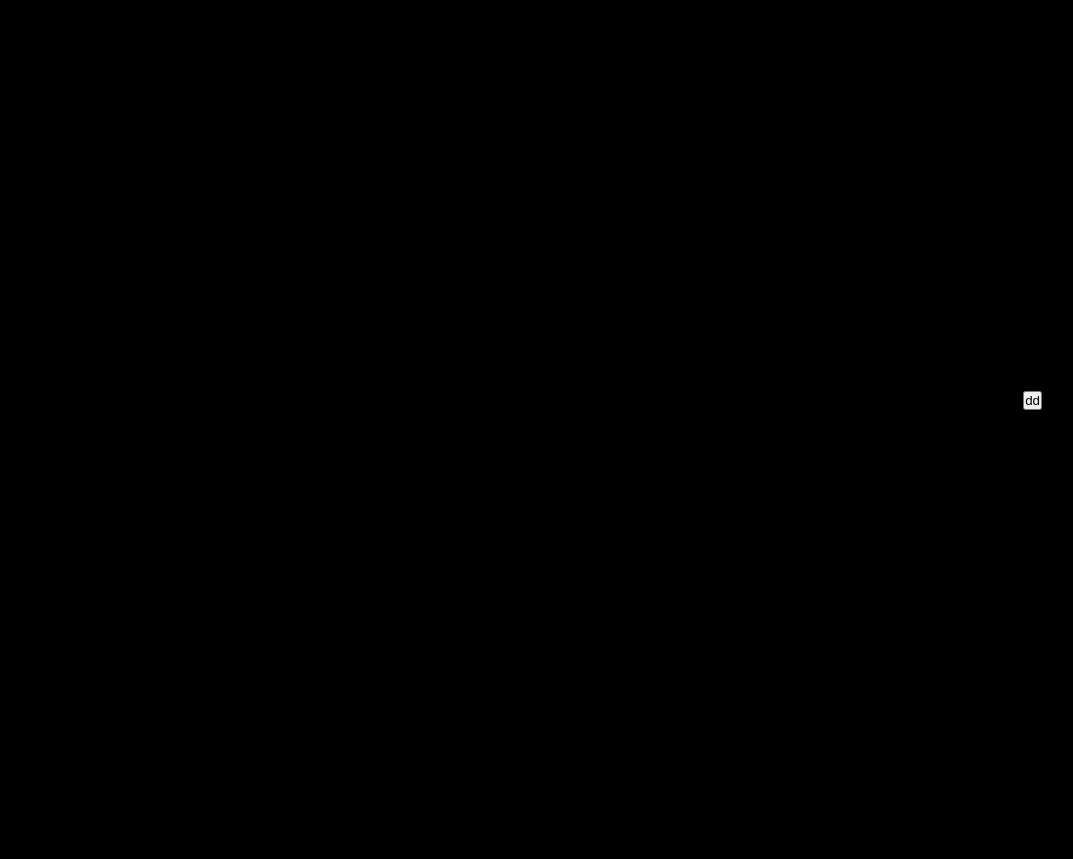
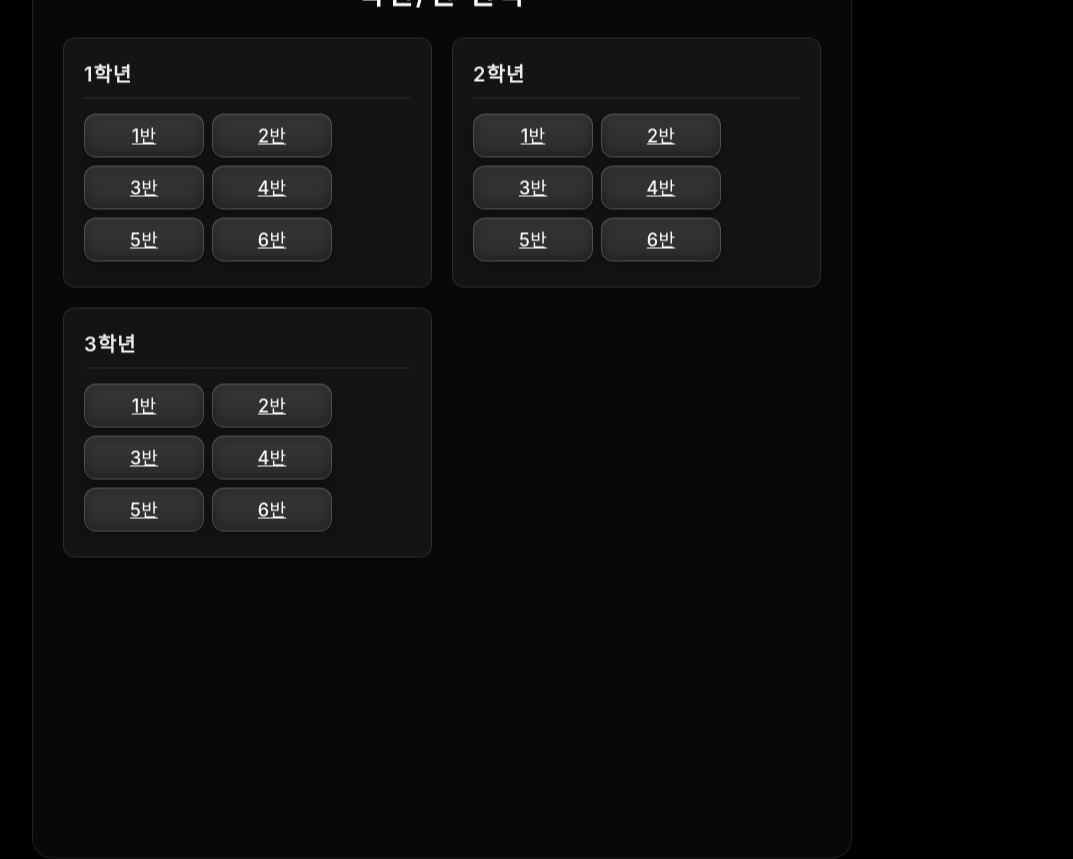
Before and after one commit to DimiCheck/dimicheck, a plain HTML site: page templates/home.html in a window 1280 px wide. Shown: the whole page, without its empty margins (198-1271 px from the left). Before the commit the page ends 800 px from the top, so only its background shows below. Drawn offline with Linux system fonts and the light colour scheme; files that its build step writes are made by us from their sources.

Commit message:
feat: 반 선택 및 인원수 변동 구현

```diff
--- a/templates/home.html
+++ b/templates/home.html
@@ -1,15 +1,56 @@
-<!DOCTYPE html>
+<!doctype html>
 <html lang="ko">
 <head>
-  <meta charset="UTF-8" />
-  <meta name="viewport" content="width=device-width, initial-scale=1.0"/>
-  <title>Modern Clock + Board + Noise Alert</title>
-  <link rel="stylesheet" href="main.css">
-  <script src="https://cdn.jsdelivr.net/npm/fireworks-js@2.x/dist/index.umd.js"></script>
+  <meta charset="utf-8" />
+  <meta name="viewport" content="width=device-width,initial-scale=1" />
+  <title>학년·반 선택</title>
+  <link rel="stylesheet" href="main.css" />
 </head>
+<body>
+  <div class="board-container">
+    <div class="board-title">학년/반 선택</div>
+    <div class="board-grid">
 
-<body>
-    <button>dd</button>
+      <!-- 1학년 -->
+      <div class="board-section">
+        <div class="section-title">1학년</div>
+        <div class="section-content">
+          <a class="reason-btn" href="/?grade=1&section=1">1반</a>
+          <a class="reason-btn" href="/?grade=1&section=2">2반</a>
+          <a class="reason-btn" href="/?grade=1&section=3">3반</a>
+          <a class="reason-btn" href="/?grade=1&section=4">4반</a>
+          <a class="reason-btn" href="/?grade=1&section=5">5반</a>
+          <a class="reason-btn" href="/?grade=1&section=6">6반</a>
+        </div>
+      </div>
+
+      <!-- 2학년 -->
+      <div class="board-section">
+        <div class="section-title">2학년</div>
+        <div class="section-content">
+          <a class="reason-btn" href="/?grade=2&section=1">1반</a>
+          <a class="reason-btn" href="/?grade=2&section=2">2반</a>
+          <a class="reason-btn" href="/?grade=2&section=3">3반</a>
+          <a class="reason-btn" href="/?grade=2&section=4">4반</a>
+          <a class="reason-btn" href="/?grade=2&section=5">5반</a>
+          <a class="reason-btn" href="/?grade=2&section=6">6반</a>
+        </div>
+      </div>
+
+      <!-- 3학년 -->
+      <div class="board-section">
+        <div class="section-title">3학년</div>
+        <div class="section-content">
+          <a class="reason-btn" href="/?grade=3&section=1">1반</a>
+          <a class="reason-btn" href="/?grade=3&section=2">2반</a>
+          <a class="reason-btn" href="/?grade=3&section=3">3반</a>
+          <a class="reason-btn" href="/?grade=3&section=4">4반</a>
+          <a class="reason-btn" href="/?grade=3&section=5">5반</a>
+          <a class="reason-btn" href="/?grade=3&section=6">6반</a>
+        </div>
+      </div>
+
+    </div>
+  </div>
 </body>
-
 </html>
```
